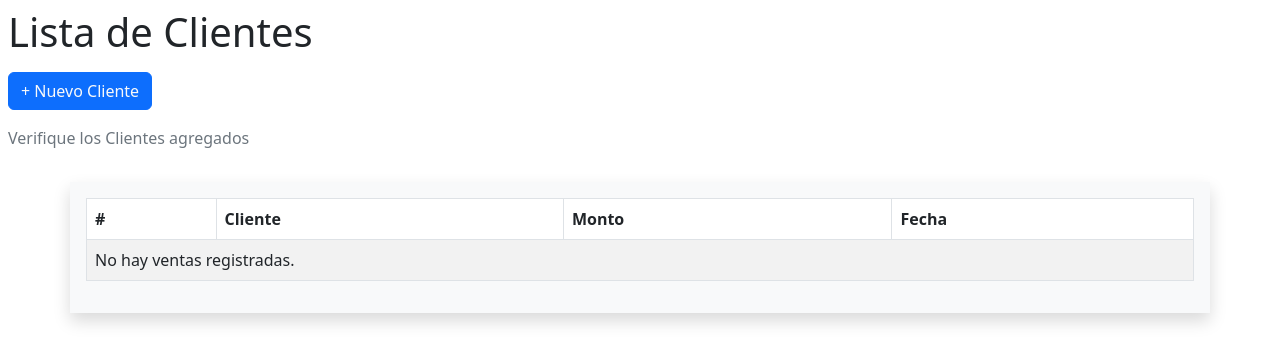
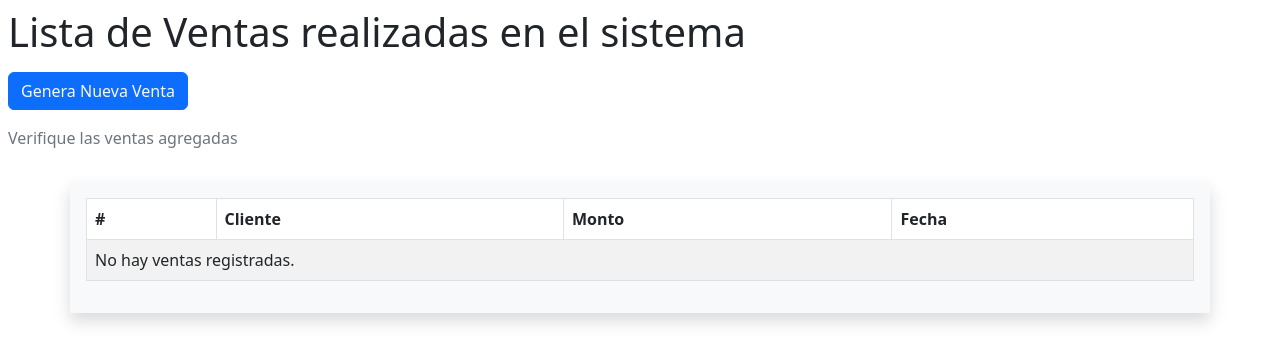
Before and after one commit to CarlosPedraza456/farmacia-dsa, a Django app: page /lista_ventas/ in a window 1280 px wide. Shown: the part 57-421 px from the top of the page. Run offline with Django 4.2, Linux system fonts and the light colour scheme; some libraries are stand-ins or nearby versions.

Commit message:
commit-venta-lista

```diff
--- a/farmaciaDSA/Farmacia/templates/ventas/lista_ventas.html
+++ b/farmaciaDSA/Farmacia/templates/ventas/lista_ventas.html
@@ -4,19 +4,19 @@
 
 
 
-<h1 class="m-2">Lista de Clientes</h1>
+<h1 class="m-2">Lista de Ventas realizadas en el sistema</h1>
 <button type="button" class="btn btn-primary m-2 ">
-    <a class="text-decoration-none text-light" href=" {% url 'registroCliente' %} "> + Nuevo Cliente</a>
+    <a class="text-decoration-none text-light" href=" {% url 'ventas' %} "> Genera Nueva Venta</a>
 </button>
 
 {% if mensaje %}
     <div class="alert alert-success" role="alert">
-      Cliente Eliminado con exito
+      Venta Eliminada con exito
     </div>
 {% endif %}
 
 
-<p class="m-2 text-secondary">Verifique los Clientes agregados</p>
+<p class="m-2 text-secondary">Verifique las ventas agregadas</p>
 
 <div class="container">
   <div class="row justify-content-center">
--- a/farmaciaDSA/Farmacia/templates/ventas/ventas.html
+++ b/farmaciaDSA/Farmacia/templates/ventas/ventas.html
@@ -1,6 +1,8 @@
 {% extends "comun/base.html" %}
 
 {% block content %}
+
+
 
 <div class="container mt-4 mb-4">
   <h1>Venta</h1>
@@ -69,7 +71,7 @@
       </tbody>
    </table>
    <h2>Seleecciona producto a vender</h2>
-    <select class="form-select" id="select-productos" aria-label="Default select example">
+    <select class="form-select" id="select-productos" aria-label="Default select example" name="cliente_nombre">
         <option selected disabled>Despliega para ver los productos registrados</option>
         {% for producto in productos %}
         <option id="selectedProduct" value="{{producto.price_ref}}" >Producto: {{ producto.name }} Precio($):{{ producto.price_ref }}{% if producto.iva %}$+iva{% else %}${% endif %}</br></option>
```
